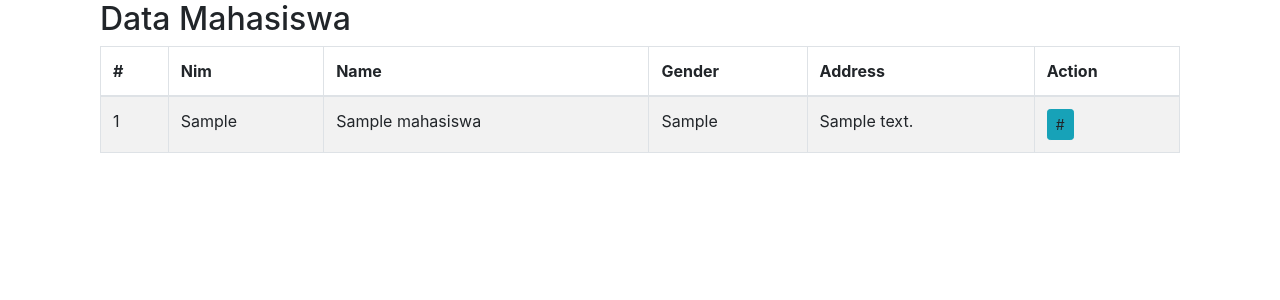
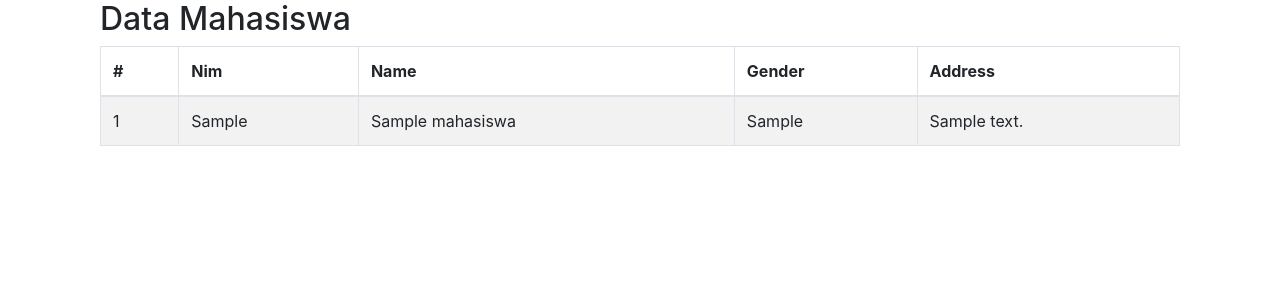
Before and after one commit to ruliprasetyo/ci-crud, a CodeIgniter app: page /database/index.php/mahasiswa/index in a window 1280 px wide. Shown: the part 56-356 px from the top of the page. Run offline with CodeIgniter, Linux system fonts and the light colour scheme; tables that the repository leaves empty or names only in its code hold one stand-in row (values such as "Sample post"); some libraries are stand-ins or nearby versions.

Commit message:
mvc list mahasiswa

```diff
--- a/application/views/v_mahasiswa.php
+++ b/application/views/v_mahasiswa.php
@@ -36,7 +36,6 @@
 								<th scope="col">Name</th>
 								<th scope="col">Gender</th>
 								<th scope="col">Address</th>
-								<th scope="col">Action</th>
 							</tr>
 						</thead>
 						<tbody>
@@ -51,7 +50,6 @@
 									<td>$r->name</td>
 									<td>$r->gender</td>
 									<td>$r->address</td>
-									<td><a class='btn btn-sm btn-info'> #</a></td>
 									</tr>";
 									$no++;
 
```
